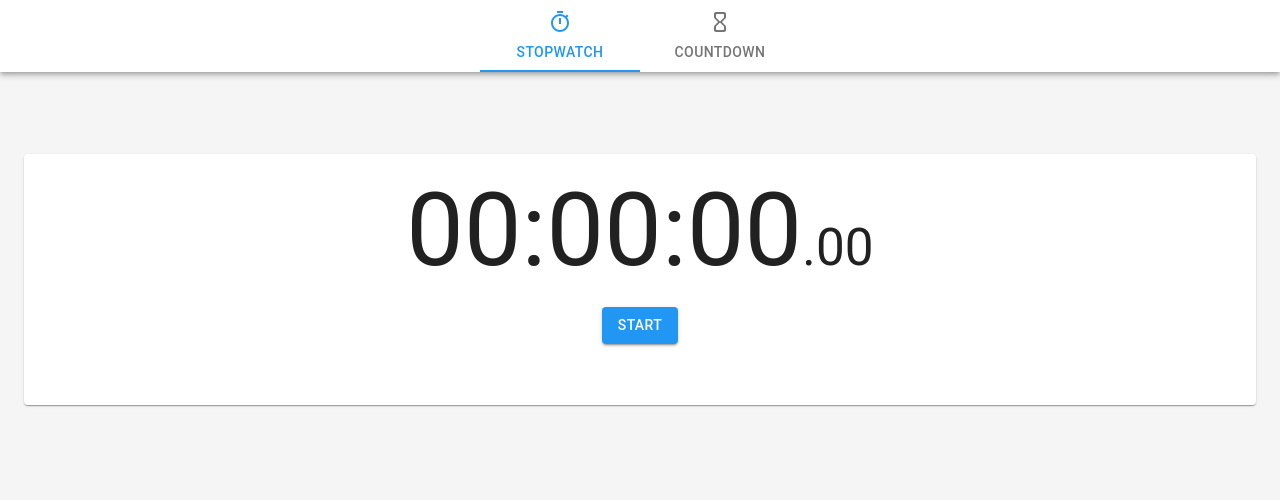
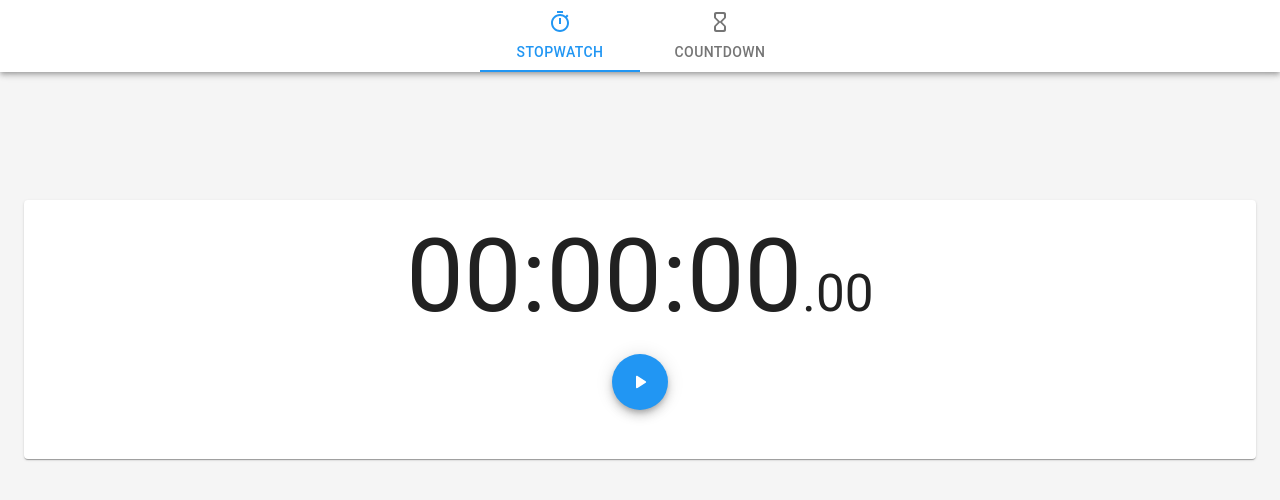
Before and after one commit to rusane/react-timer-app, a React (Create React App) app: page / in a window 1280 px wide. Shown: the top 500 px of the page. Built offline with nearby package versions, Linux system fonts and the light colour scheme.

Commit message:
Refine UI

```diff
--- a/src/App.css
+++ /dev/null
@@ -1,3 +0,0 @@
-.main {
-  background: black;
-}
--- a/src/App.js
+++ b/src/App.js
@@ -1,6 +1,5 @@
 import React from 'react';
 import TabBar from './TabBar';
-import './App.css';
 
 class App extends React.Component {
   render() {
--- a/src/Countdown.js
+++ b/src/Countdown.js
@@ -1,9 +1,13 @@
 import React from 'react';
-import './Stopwatch.css'; // decide if separate style sheets are necessary
-import Button from '@material-ui/core/Button';
+import './Timer.css';
 import TextField from '@material-ui/core/TextField';
 import Paper from '@material-ui/core/Paper';
 import Container from '@material-ui/core/Container';
+import Fab from '@material-ui/core/Fab';
+import IconButton from '@material-ui/core/IconButton';
+import PlayArrowRoundedIcon from '@material-ui/icons/PlayArrowRounded';
+import PauseRoundedIcon from '@material-ui/icons/PauseRounded';
+import ReplayRoundedIcon from '@material-ui/icons/ReplayRounded';
 
 class Countdown extends React.Component {
   constructor(props) {
@@ -130,10 +134,44 @@ class Countdown extends React.Component {
   };
 
   render() {
-    const { isOn, hasFinished, elapsedTime, seconds, minutes, hours, duration } = this.state;
+    const { isOn, hasFinished, elapsedTime, seconds, duration } = this.state;
 
     return (
       <div className='container'>
+        <Container>
+          <Paper className="paper-time">
+            {this.formatTime(duration - elapsedTime, hasFinished)}
+            <div>
+              {!isOn && !hasFinished &&
+                <Fab
+                  color='primary'
+                  onClick={this.handleStart}
+                >
+                  <PlayArrowRoundedIcon />
+                </Fab>
+              }
+              {isOn &&
+                <Fab
+                  color='primary'
+                  onClick={this.handleStop}
+                >
+                  <PauseRoundedIcon />
+                </Fab>
+              }
+              {(!isOn && elapsedTime > 0) || hasFinished ?
+                <IconButton
+                  className="reset-btn"
+                  color="default"
+                  onClick={this.handleReset}
+                >
+                  <ReplayRoundedIcon fontSize="Large" />
+                </IconButton>
+                :
+                null
+              }
+            </div>
+          </Paper>
+        </Container>
         <Container>
           <TextField
             id="hh-input"
@@ -167,18 +205,6 @@ class Countdown extends React.Component {
             disabled={isOn}
           />
         </Container>
-        <Container>
-          <Paper className="paper-time">
-            {this.formatTime(duration - elapsedTime, hasFinished)}
-            <div>
-              {!isOn && !hasFinished && <Button variant='contained' color='primary' onClick={this.handleStart}>{elapsedTime === 0 ? 'Start' : 'Resume'}</Button>}
-              {isOn && <Button variant='contained' color='primary' onClick={this.handleStop}>Stop</Button>}
-            </div>
-            <div>
-              {(!isOn && elapsedTime > 0) || hasFinished ? <Button variant='contained' color='primary' onClick={this.handleReset}>Reset</Button> : null}
-            </div>
-          </Paper>
-        </Container>
       </div >
     );
   }
--- a/src/Stopwatch.js
+++ b/src/Stopwatch.js
@@ -1,8 +1,12 @@
 import React from 'react';
-import './Stopwatch.css';
-import Button from '@material-ui/core/Button';
+import './Timer.css';
 import Paper from '@material-ui/core/Paper';
 import Container from '@material-ui/core/Container';
+import Fab from '@material-ui/core/Fab';
+import IconButton from '@material-ui/core/IconButton';
+import PlayArrowRoundedIcon from '@material-ui/icons/PlayArrowRounded';
+import PauseRoundedIcon from '@material-ui/icons/PauseRounded';
+import ReplayRoundedIcon from '@material-ui/icons/ReplayRounded';
 
 class Stopwatch extends React.Component {
   constructor(props) {
@@ -61,11 +65,33 @@ class Stopwatch extends React.Component {
           <Paper className="paper-time">
             {this.formatTime(elapsedTime)}
             <div>
-              {!isOn && <Button variant='contained' color='primary' onClick={this.handleStart}>{elapsedTime === 0 ? 'Start' : 'Resume'}</Button>}
-              {isOn && <Button variant='contained' color='primary' onClick={this.handleStop}>Stop</Button>}
-            </div>
-            <div>
-              {!isOn && elapsedTime > 0 ? <Button variant='contained' color='primary' onClick={this.handleReset}>Reset</Button> : null}
+              {!isOn &&
+                <Fab
+                  color='primary'
+                  onClick={this.handleStart}
+                >
+                  <PlayArrowRoundedIcon />
+                </Fab>
+              }
+              {isOn &&
+                <Fab
+                  color='primary'
+                  onClick={this.handleStop}
+                >
+                  <PauseRoundedIcon />
+                </Fab>
+              }
+              {!isOn && elapsedTime > 0 ?
+                <IconButton
+                  className="reset-btn"
+                  color="default"
+                  onClick={this.handleReset}
+                >
+                  <ReplayRoundedIcon fontSize="Large"/>
+                </IconButton>
+                :
+                null
+              }
             </div>
           </Paper>
         </Container>
--- a/src/Stopwatch.css
+++ b/src/Timer.css
@@ -1,13 +1,12 @@
 .container {
-    height: 100%;
     text-align: center;
-    padding-top: 20px;
+    margin-top: 10%;
 }
 
 /* Temporary style */
 .paper-time {
-    margin-top: 5%;
-    padding-bottom: 5%;
+    padding-bottom: 4%;
+    margin-bottom: 5%;
 }
 
 .time-format {
@@ -29,6 +28,11 @@
     font-size: 50%;
 }
 
+.reset-btn {
+    position: absolute !important;
+    display: inline-block !important;
+}
+
 @keyframes text-blink {
     50% {
       opacity: 0;
```
Also changed, not shown: src/TabBar.js (+1 -7 lines).
